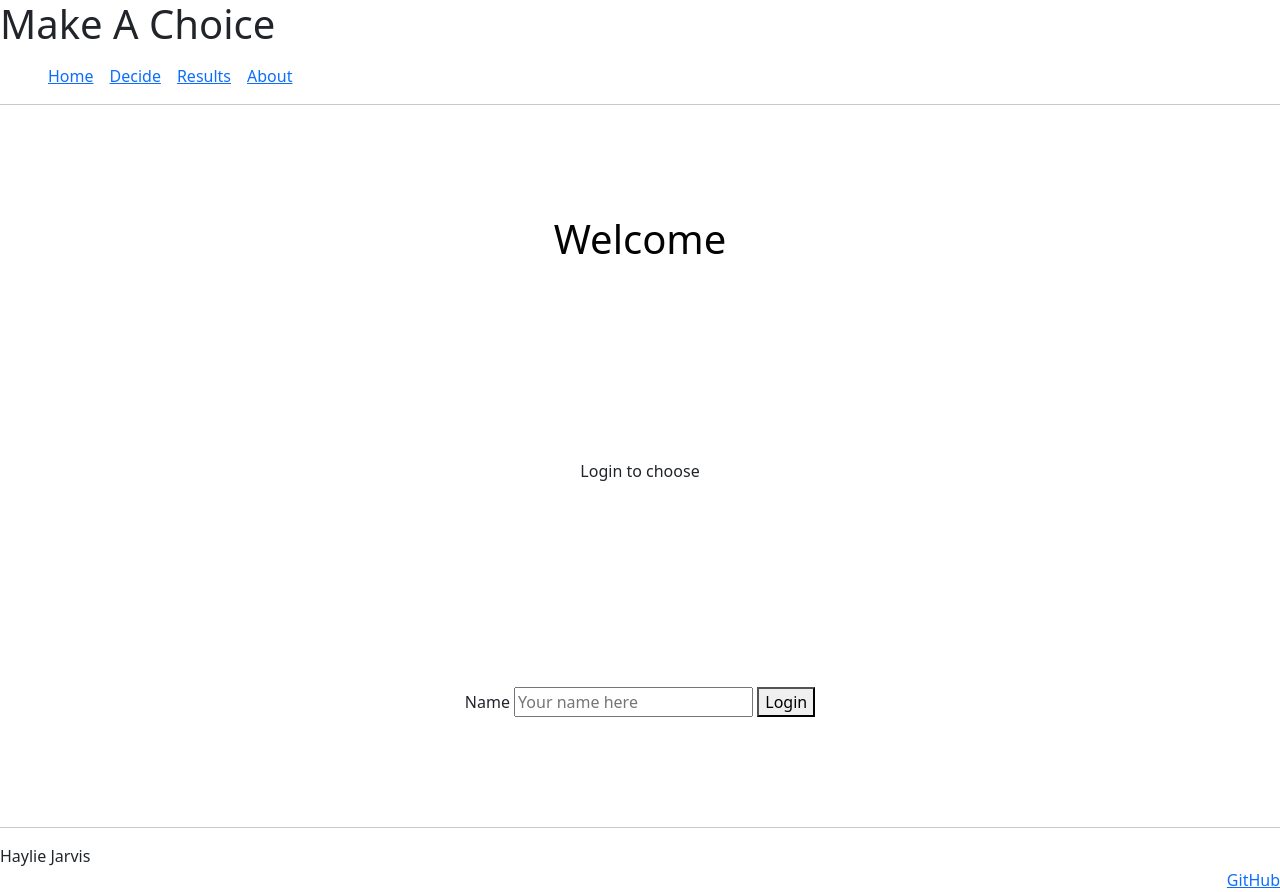
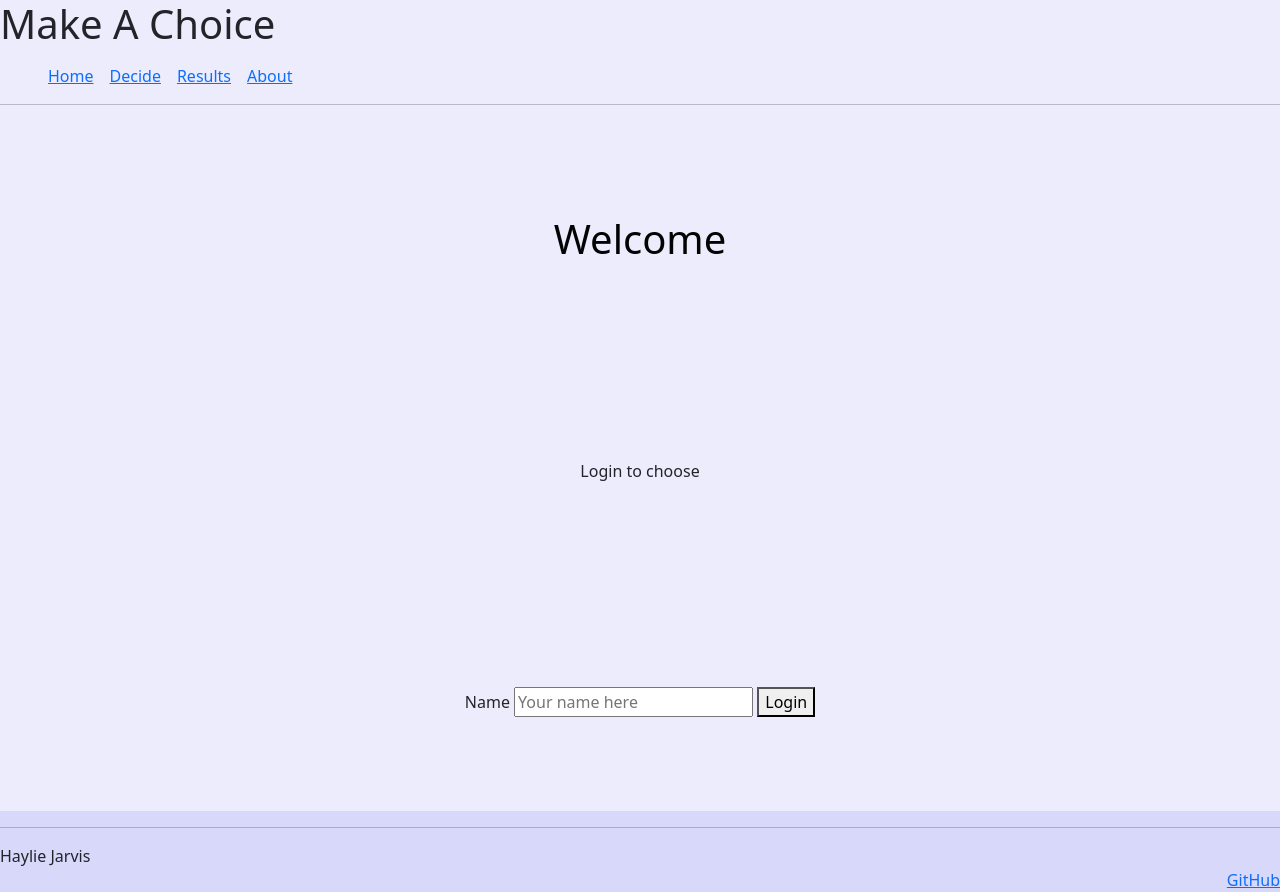
Before and after one commit to hayliej/startup, a plain HTML site: page index.html in a window 1280 px wide. Drawn offline with nearby package versions, Linux system fonts and the light colour scheme.

Commit message:
all pages have css

```diff
--- a/main.css
+++ b/main.css
@@ -6,6 +6,8 @@ body {
 
   header {
     flex: 0 80px;
+    background: rgb(236, 236, 252);
+    font-color: white;
   }
 
   main {
@@ -14,10 +16,12 @@ body {
     flex-direction: column;
     align-items: center;
     justify-content: space-around;
+    background: rgb(236, 236, 252);
   }
 
   footer {
     flex: 0 30px;
+    background: rgb(216, 216, 250);
   }
 
   menu {
```
Also changed, not shown: process.html (+10 -0 lines).
